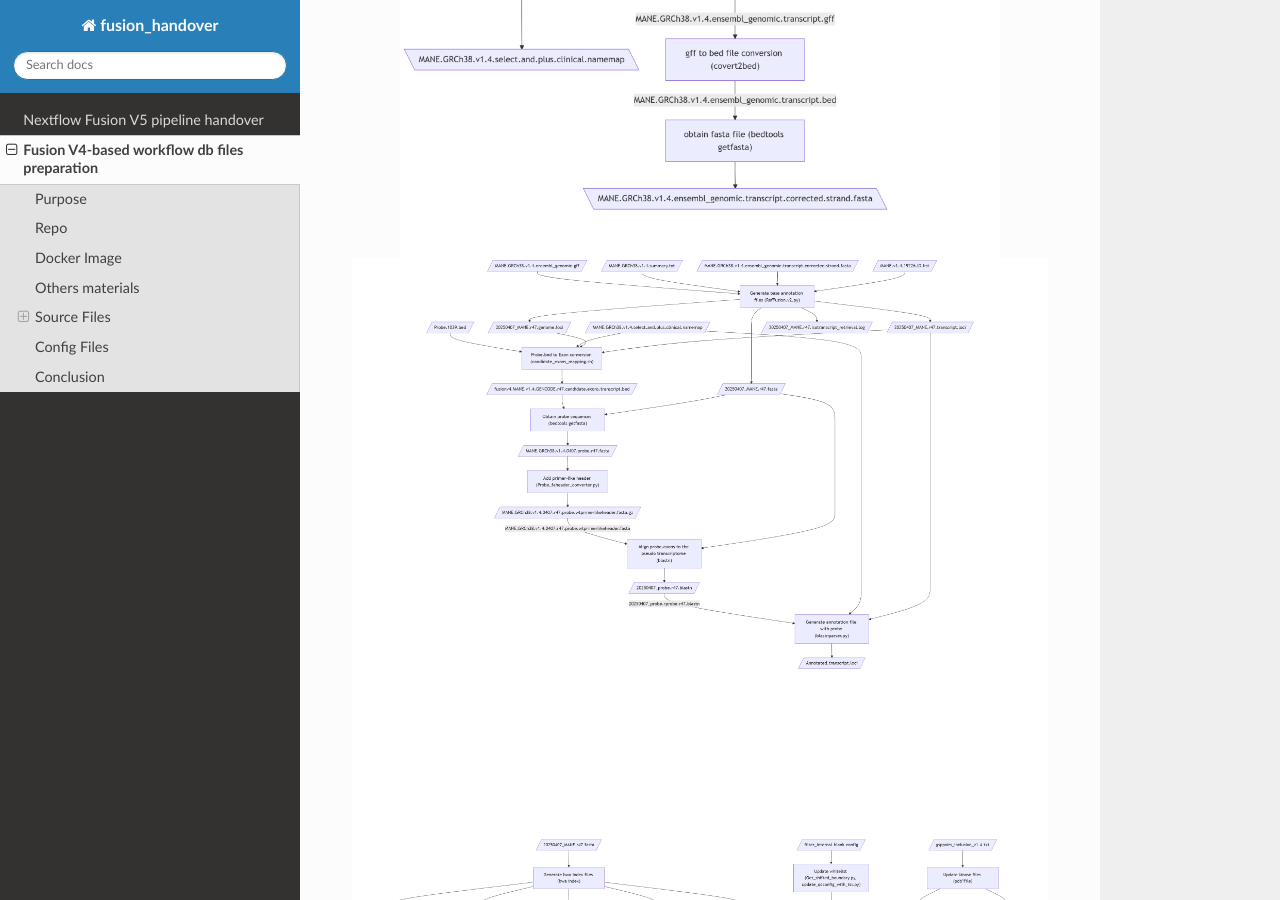
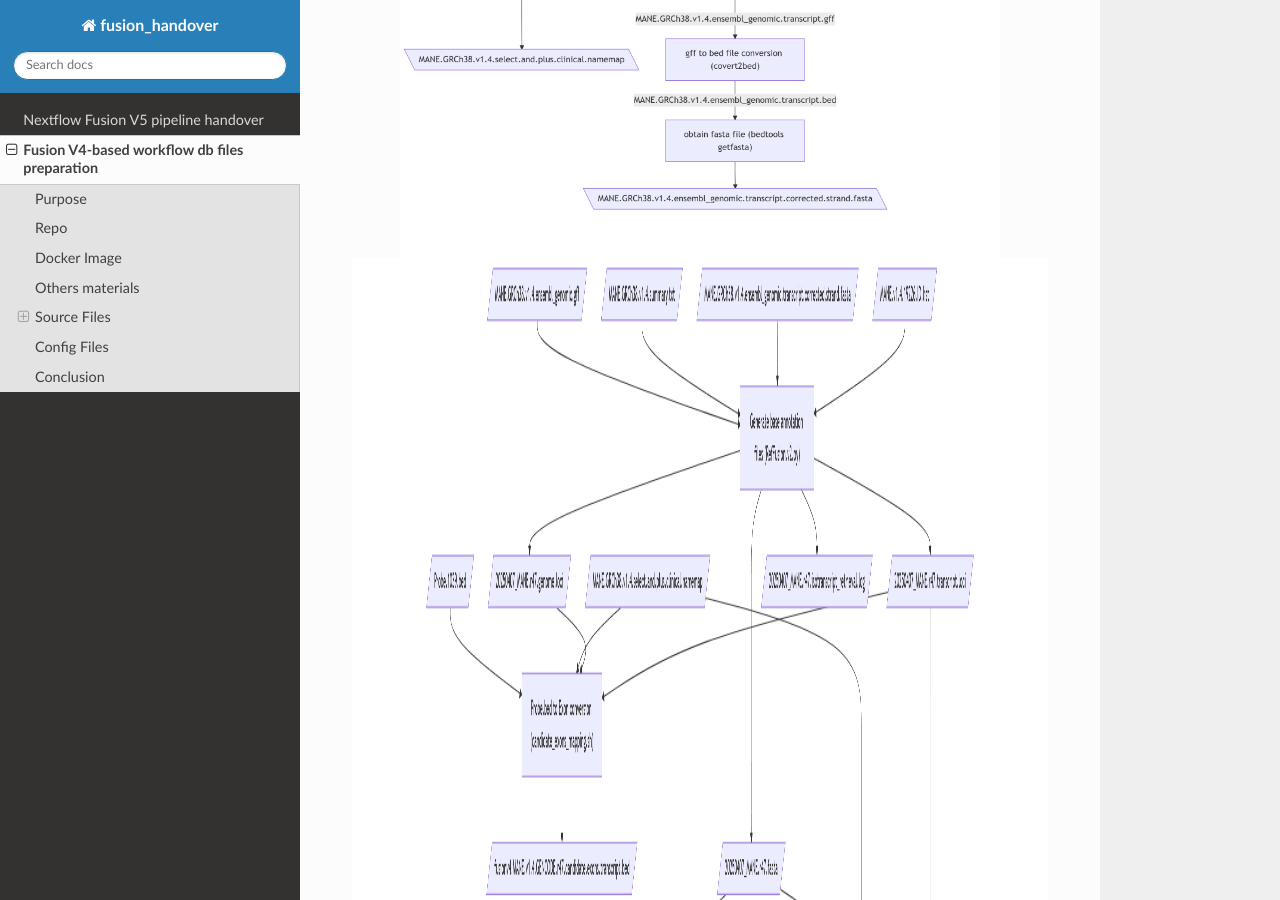
Before and after one commit to sandyteng/fusion_handover, a Sphinx documentation site: the page built from source/dp_prep_fusionv4.rst, in a window 1280 px wide and 900 px high, scrolled down 1769 px. Built offline with Sphinx 7.4.7 and the Read the Docs theme 3.1.0, drawn with Linux system fonts in a browser that asks for light colours.

Commit message:
modify image scale for 'dp_prep_fusionv4.rst'

```diff
--- a/source/dp_prep_fusionv4.rst
+++ b/source/dp_prep_fusionv4.rst
@@ -80,12 +80,14 @@
     :alt: DB preparation part I
 
 .. image:: _img/DB-v3.1_steps_5-8.png
-    :width: 1000px
+    :width: 600px
+    :scale: 120%
     :align: center
     :alt: DB preparation part II
 
 .. image:: _img/DB-v3.1_steps_9-11.png
-    :width: 800px
+    :width: 600px
+    :scale: 120%
     :align: center
     :alt: DB preparation part III
 
```
Also changed, not shown: 1 other file.
